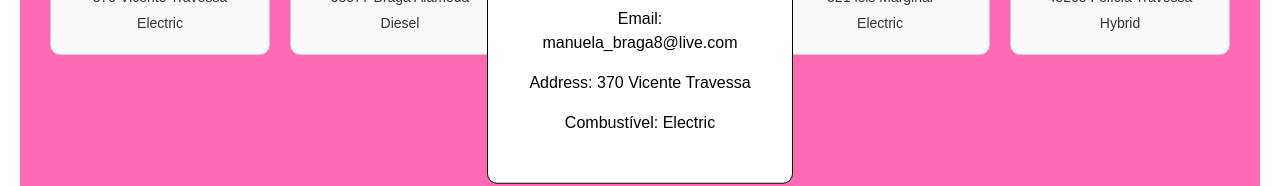
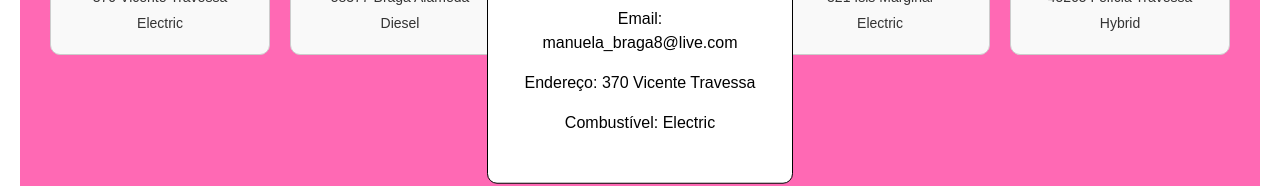
Before and after one commit to vomeajuda/users_dashboard, a React (Vite) app: page / in a window 1280 px wide. Both pictures are taken after a click on the element 160 px from the left and 402 px from the top of the page. Shown: the part 478-664 px from the top of the page. Built offline with nearby package versions, Linux system fonts and the light colour scheme; data requests are answered from the project's data file.

Commit message:
correção de erro

```diff
--- a/src/App.jsx
+++ b/src/App.jsx
@@ -87,7 +87,7 @@ function App() {
             <img className='popup-imagem' src={userSelect.avatar} alt={`${userSelect.firstName} avatar`} /> {/*imagem do usuario*/}
             <h3>{userSelect.firstName} {userSelect.lastName}</h3> {/*nome do usuario*/}
             <p>Email: {userSelect.email}</p> {/*email do usuario*/}
-            <p>Address: {userSelect.address}</p> {/*endereco do usuario*/}
+            <p>Endereço: {userSelect.address}</p> {/*endereco do usuario*/}
             <p>Combustível: {userSelect.combustivel}</p> {/*combustivel do usuario*/}
           </div>
         </div>
```
